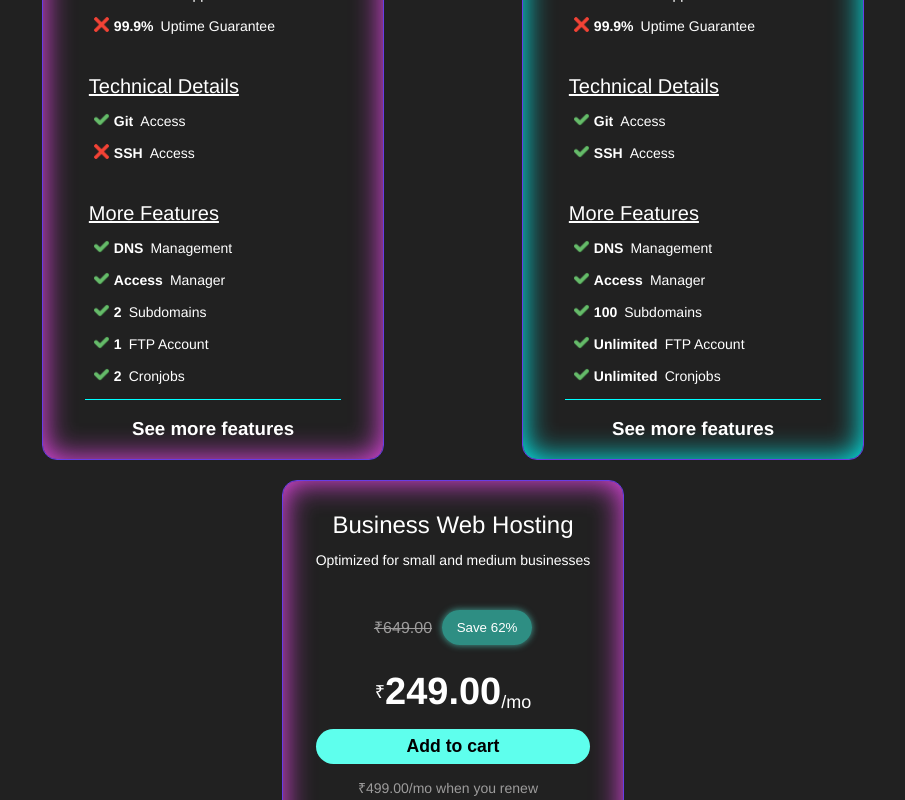
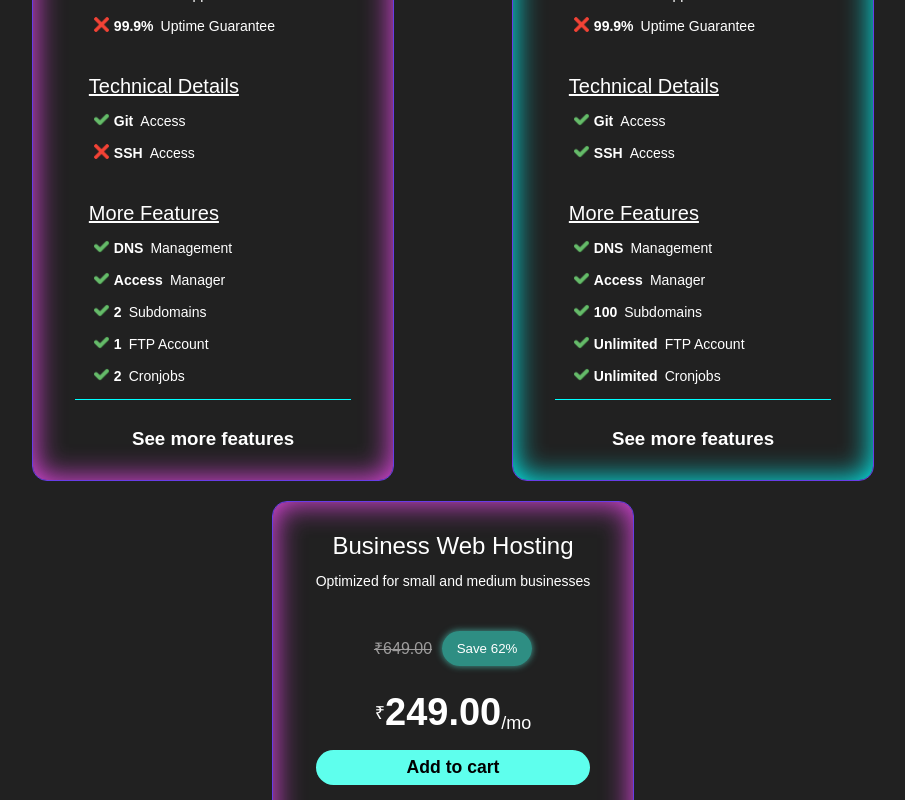
Before and after one commit to BlackWatch021/Hostinger-technical_thapa, a React (Create React App) app: page / in a window 1280 px wide. Shown: the part 3552-4352 px from the top of the page, without its empty margins (187-1092 px from the left). Built offline with nearby package versions, Linux system fonts and the light colour scheme.

Commit message:
additional changes

```diff
--- a/src/components/Plans/Plans.css
+++ b/src/components/Plans/Plans.css
@@ -24,7 +24,7 @@
 
 .plan_details {
   width: 320px;
-  padding: 0px 10px;
+  padding: 0px 20px;
   height: auto;
   display: flex;
   flex-direction: column;
@@ -112,14 +112,6 @@
 .plans_features {
 }
 
-.show_more {
-  width: 80%;
-  display: flex;
-  justify-content: center;
-  align-items: center;
-  border-top: aqua 0.5px solid;
-}
-
 .basic_info > h4 {
   font-size: 18px;
   font-weight: 200;
@@ -159,3 +151,22 @@
 b {
   margin-right: 7px;
 }
+
+.show_more {
+  width: 80%;
+  display: flex;
+  justify-content: center;
+  padding: 10px;
+  align-items: center;
+  border-top: aqua 0.5px solid;
+  transition: all 0.1s linear;
+}
+
+.show_more > h3 {
+  cursor: pointer;
+  border-bottom: 0.5px solid transparent;
+}
+.show_more > h3:hover {
+  /* text-decoration: underline; */
+  border-bottom: 0.5px solid white;
+}
--- a/src/index.css
+++ b/src/index.css
@@ -7,5 +7,4 @@ body {
   font-family: sans-serif;
   background-color: #212121;
   overflow-x: hidden;
-  font-family: "Franklin Gothic Medium", "Arial Narrow", Arial, sans-serif;
 }
```
